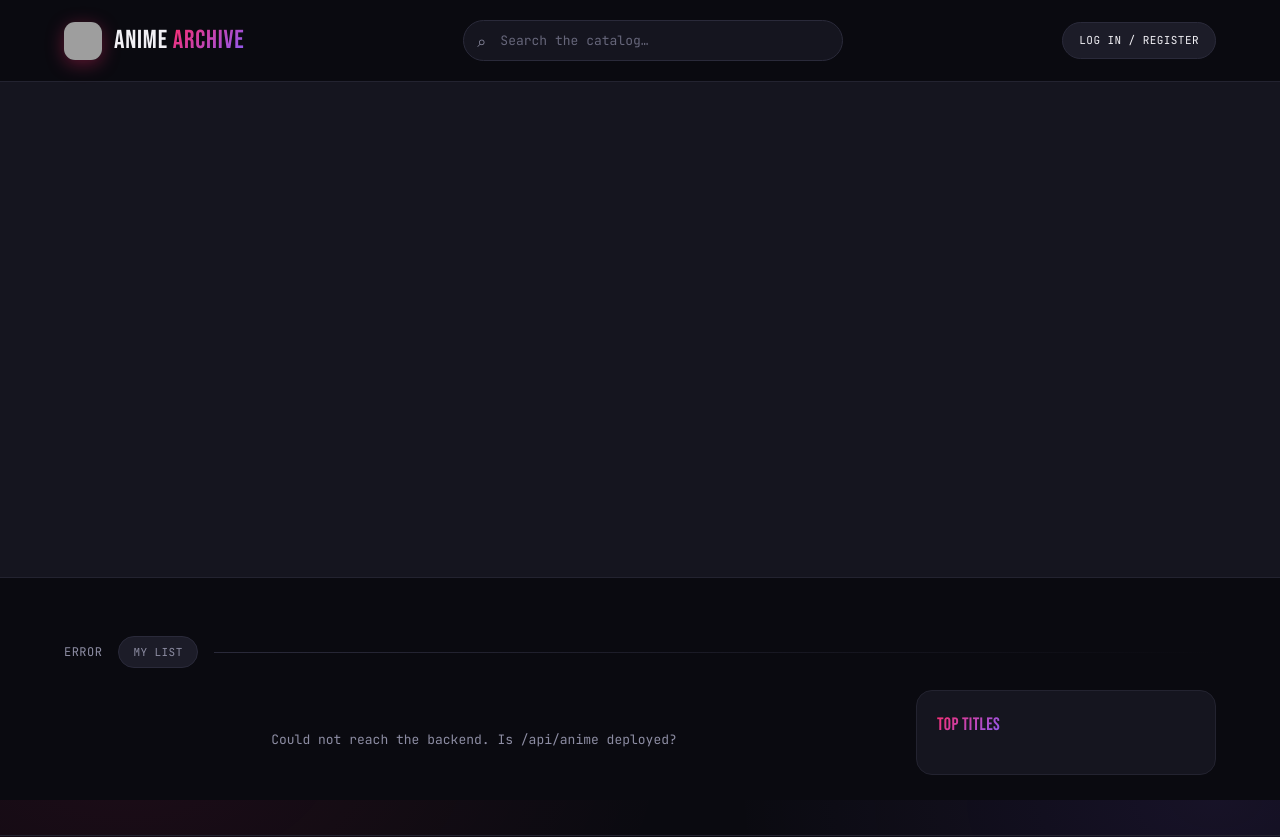
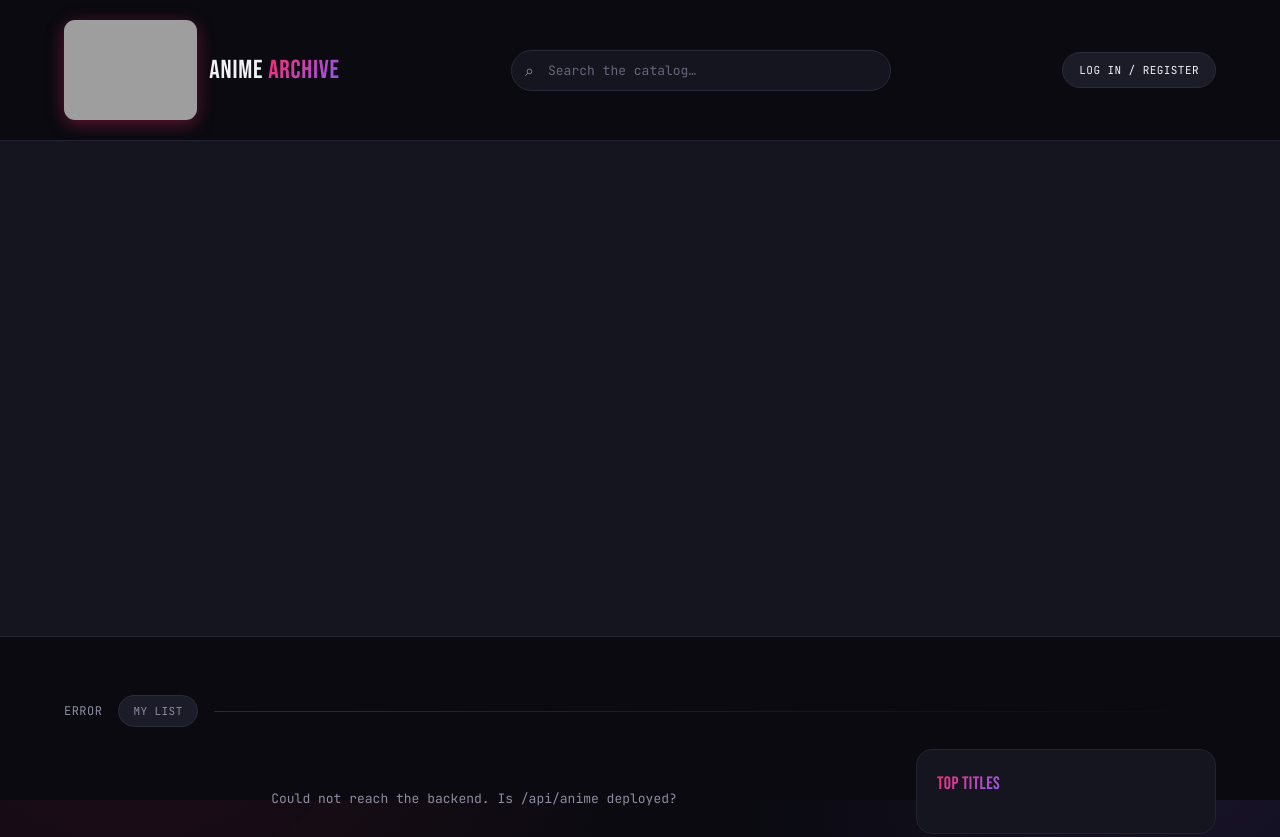
Before and after one commit to HANSRAJ-101/hvnetflix, a website: page index.html in a window 1280 px wide. Shown: the top 837 px of the page. Drawn offline with Linux system fonts and the light colour scheme; no server answers; grey boxes are pictures that could not be loaded.

Commit message:
ADD LOGO

```diff
--- a/style.css
+++ b/style.css
@@ -88,8 +88,8 @@ body {
 }
 
 .brand-logo {
-  width: 38px;
-  height: 38px;
+  width: auto;
+  height: 100px;
   border-radius: 11px;
   object-fit: cover;
   flex-shrink: 0;
```
